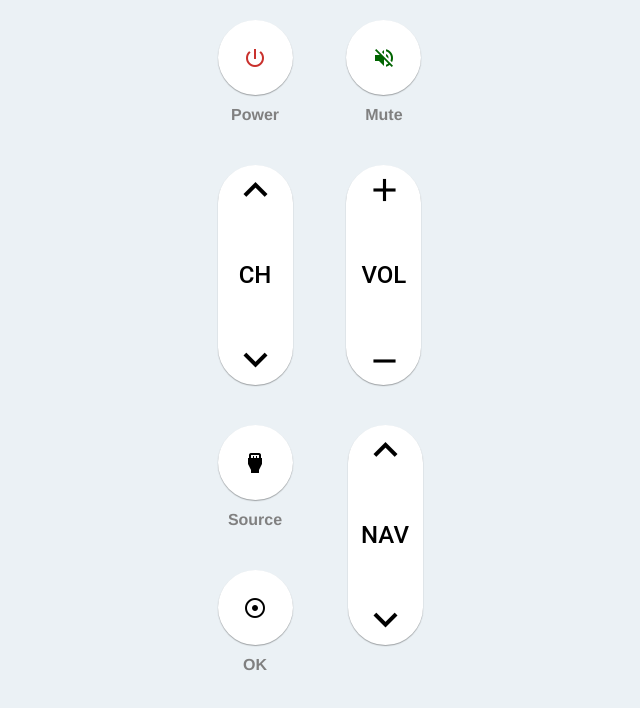
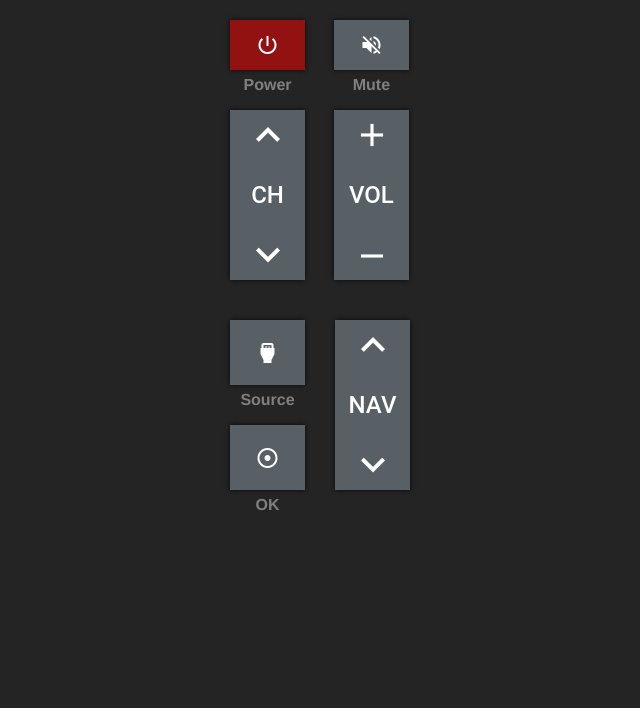
Before and after one commit to fbradley8/raspi-tv-remote, a website: page public/index.html in a window 1280 px wide. Shown: the whole page, without its empty margins (320-960 px from the left). Drawn offline with Linux system fonts and the light colour scheme.

Commit message:
update theme

```diff
--- /dev/null
+++ b/public/css/main.css
@@ -0,0 +1,91 @@
+body {
+    background-color: #242424;
+}
+
+.container {
+    color: gray;
+    margin: auto auto;
+    margin-bottom: 25px;
+    width: 230px;
+}
+.row {
+    margin-right: 25px;
+}
+.mixed.row > key:not(.rocker) > button {
+    height: 65px!important;
+}
+
+key {
+    margin: 20px 0 20px 25px;
+    text-align: center;
+    display: inline-block;
+    width: 75px;
+    position: relative;
+}
+
+button {
+    border-radius: 0px!important;
+    height: 50px!important;
+    width: 75px!important;
+    color: white!important;
+    background: #596065!important;
+    box-shadow: 0 0px 5px 0 rgba(0, 0, 0, 0.75)!important;
+}
+.rocker button {
+    height: 170px!important;
+}
+
+button .top, button .bottom {
+    position: absolute;
+    height: 85px;
+    left: 0;
+    right: 0;
+    z-index: 1;
+}
+button .top i.material-icons, button .bottom i.material-icons {
+    left: 26px;
+    top: auto;
+}
+button .top {
+    top: 0px;
+}
+button .bottom {
+    bottom: 0px;
+}
+button .top i.material-icons {
+    top: 25px;
+}
+button .bottom i.material-icons {
+    bottom: 0;
+}
+
+label {
+    display: block;
+    position: absolute;
+    width: 100%;
+    bottom: -25px;
+    font-size: 16px;
+    font-weight: bold;
+}
+
+.right {
+    float: right;
+}
+.left {
+    float: left;
+}
+
+#key_power {
+    background-color: rgba(255, 0, 0, 0.5)!important;
+}
+#key_channel .material-icons, #key_updown .material-icons {
+    font-size: 48px;
+}
+#key_volume .material-icons {
+    font-size: 38px;
+    left: 31px;
+}
+
+.mdl-button--fab .mdl-button__ripple-container {
+    border-radius: 0;
+}
--- a/public/index.html
+++ b/public/index.html
@@ -6,99 +6,18 @@
         <link rel="stylesheet" href="css/normalize.css">
         <link rel="stylesheet" href="css/material-icons.css">
         <link rel="stylesheet" href="mdl/material.min.css">
+        <link rel="stylesheet" href="css/main.css">
         <link rel="icon" type="image/png" href="icons/icon72.png">
         <meta name="viewport" content="width=device-width, initial-scale=1.0">
         <script src="jquery-2.2.2.min.js"></script>
         <script src="mdl/material.min.js"></script>
-        <style>
-            body {
-                background-color: #ebf1f5;
-            }
-            key {
-                margin: 20px 25px;
-                text-align: center;
-                display: inline-block;
-                width: 75px;
-                position: relative;
-            }
-            button {
-                border: 1px solid #dadada;
-                border-radius: 50px!important;
-                height: 75px!important;
-                width: 75px!important;
-                display: block;
-                color: gray;
-                background: #fff!important;
-                font-weight: bold;
-                font-size: 18px;
-                padding-top: 4px;
-                box-shadow: 0 3px 5px #999999;
-                position: relative;
-                vertical-align: top;
-            }
-            label {
-                display: block;
-                margin-top: 10px;
-                font-size: 16px;
-                font-weight: bold;
-            }
-            .container {
-                width: 255px;
-                margin: auto auto;
-                color: gray;
-            }
-            .btn-rocker {
-                height: 220px!important;
-            }
-            button .top, button .bottom {
-                position: absolute;
-                height: 100px;
-                left: 0;
-                right: 0;
-                z-index: 1;
-            }
-            button .top i.material-icons, button .bottom i.material-icons {
-                left: 26px;
-                top: auto;
-            }
-            button .top {
-                top: 0px;
-            }
-            button .bottom {
-                bottom: 0px;
-            }
-            button .top i.material-icons {
-                top: 25px;
-            }
-            button .bottom i.material-icons {
-                bottom: 0;
-            }
-
-            #key_power {
-                color: #c9302c;
-            }
-            #key_mute {
-                color: darkgreen;
-            }
-            #key_channel .material-icons, #key_updown .material-icons {
-                font-size: 48px;
-            }
-            #key_volume .material-icons {
-                font-size: 38px;
-                left: 31px;
-            }
-
-            .mdl-button--fab .mdl-button__ripple-container {
-                border-radius: 50px;
-            }
-        </style>
     </head>
     <body>
         <div class="container">
             <div class="row">
                 <key>
                     <button id="key_power" class="mdl-button mdl-js-button mdl-button--fab mdl-js-ripple-effect" clickable>
-                        <i class="material-icons">power_settings_new</i>
+                      <i class="material-icons">power_settings_new</i>
                     </button>
                     <label>Power</label>
                 </key>
@@ -110,34 +29,34 @@
                 </key>
             </div>
             <div class="row">
-                <key>
-                    <button id="key_channel" class="mdl-button mdl-js-button mdl-button--fab mdl-js-ripple-effect btn-rocker">
+                <key class="rocker">
+                    <button id="key_channel" class="mdl-button mdl-js-button mdl-button--fab mdl-js-ripple-effect">
                         <span id="key_channelup" class="top" clickable><i class="material-icons">keyboard_arrow_up</i></span>
                         CH
                         <span id="key_channeldown" class="bottom" clickable><i class="material-icons">keyboard_arrow_down</i></span>
                     </button>
                 </key>
-                <key>
-                    <button id="key_volume" class="mdl-button mdl-js-button mdl-button--fab mdl-js-ripple-effect btn-rocker">
+                <key class="rocker">
+                    <button id="key_volume" class="mdl-button mdl-js-button mdl-button--fab mdl-js-ripple-effect">
                         <span id="key_volumeup" class="top" clickable><i class="material-icons">add</i></span>
                         VOL
                         <span id="key_volumedown" class="bottom" clickable><i class="material-icons">remove</i></span>
                     </button>
                 </key>
             </div>
-            <div class="row">
+            <div class="mixed row">
+                <key class="right rocker">
+                    <button id="key_updown" class="mdl-button mdl-js-button mdl-button--fab mdl-js-ripple-effect">
+                        <span id="key_up" class="top" clickable=""><i class="material-icons">keyboard_arrow_up</i></span>
+                        NAV
+                        <span id="key_down" class="bottom" clickable=""><i class="material-icons">keyboard_arrow_down</i></span>
+                    </button>
+                </key>
                 <key>
                     <button id="key_video" class="mdl-button mdl-js-button mdl-button--fab mdl-js-ripple-effect" clickable>
                         <i class="material-icons">settings_input_hdmi</i>
                     </button>
                     <label>Source</label>
-                </key>
-                <key style="float: right;">
-                    <button id="key_updown" class="mdl-button mdl-js-button mdl-button--fab mdl-js-ripple-effect btn-rocker">
-                        <span id="key_up" class="top" clickable=""><i class="material-icons">keyboard_arrow_up</i></span>
-                        NAV
-                        <span id="key_down" class="bottom" clickable=""><i class="material-icons">keyboard_arrow_down</i></span>
-                    </button>
                 </key>
                 <key>
                     <button id="key_ok" class="mdl-button mdl-js-button mdl-button--fab mdl-js-ripple-effect" clickable>
```
